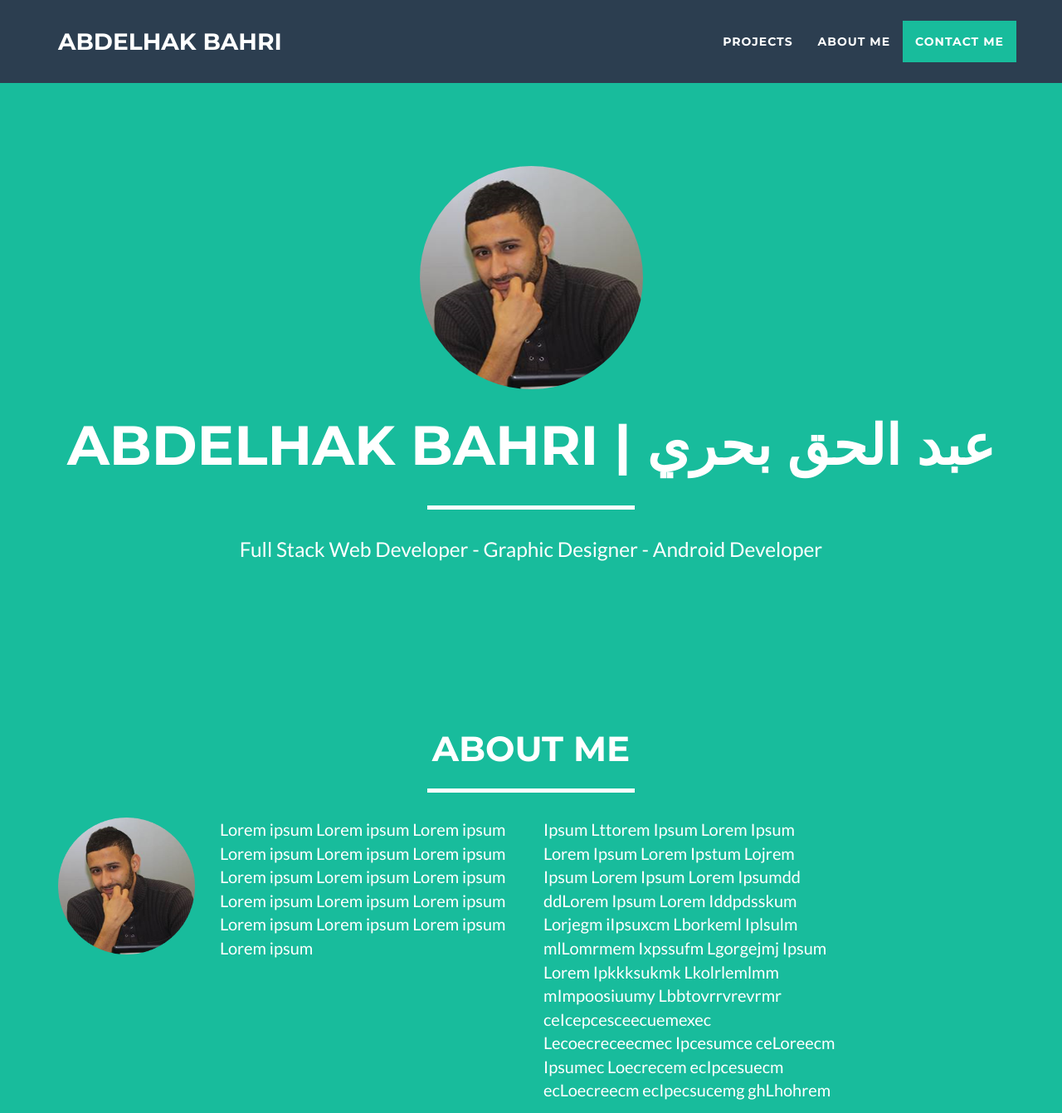
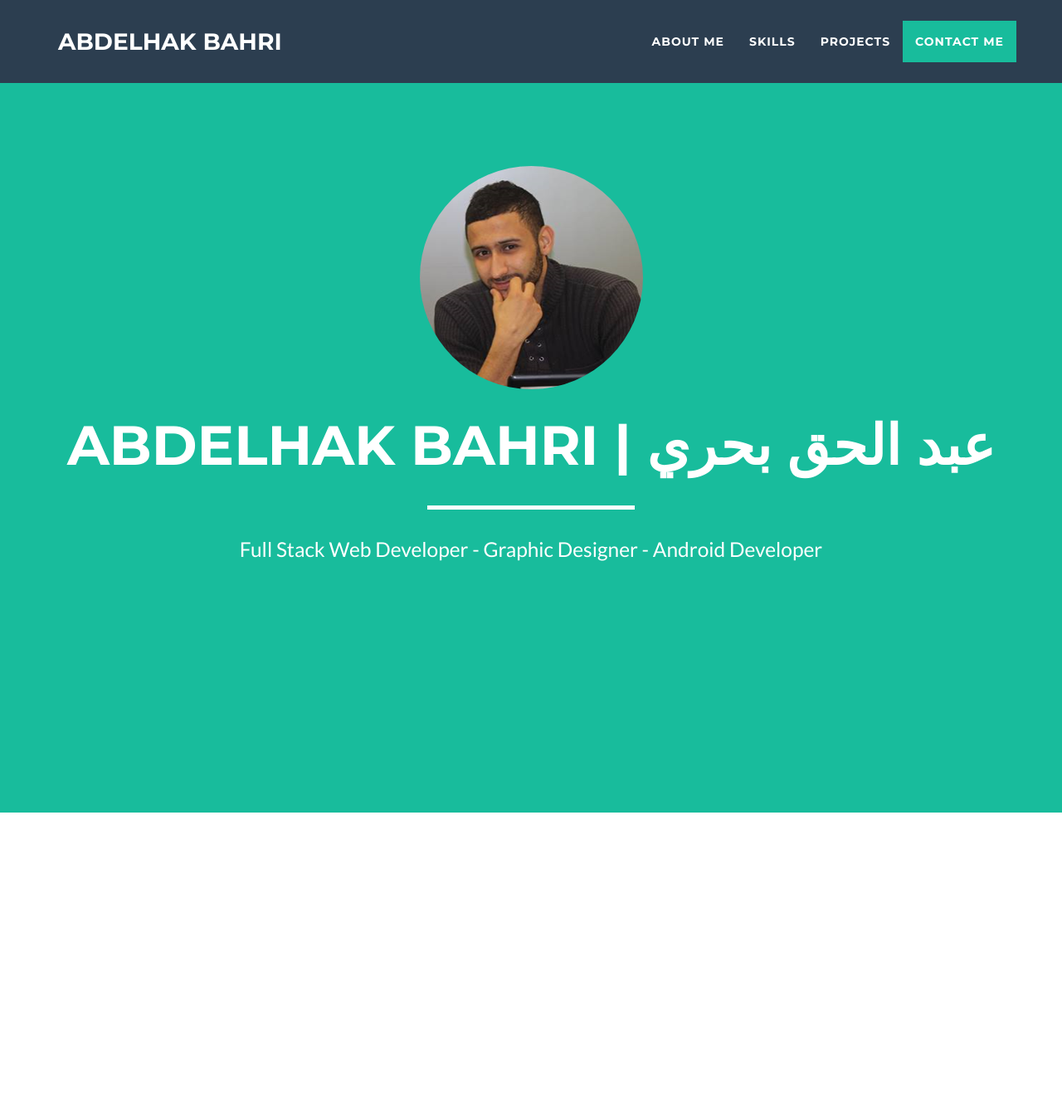
Before and after one commit to Abdelhak-Bahri/Abdelhak-Bahri.github.io, a website: page index.html in a window 1280 px wide. Shown: the top 1341 px of the page at 83% size. Drawn offline with nearby package versions, Linux system fonts and the light colour scheme.

Commit message:
preparing for personnalization

```diff
--- a/index.html
+++ b/index.html
@@ -51,11 +51,15 @@
                         <a href="#page-top"></a>
                     </li>
                     <li class="page-scroll">
+                        <a href="#about">About Me</a>
+                    </li>
+                    <li class="page-scroll">
+                        <a href="#skills">Skills</a>
+                    </li>
+                    <li class="page-scroll">
                         <a href="#portfolio">Projects</a>
                     </li>
-                    <li class="page-scroll">
-                        <a href="#about">About Me</a>
-                    </li>
+
                     <li class="page-scroll">
                         <a href="#contact">Contact Me</a>
                     </li>
@@ -83,7 +87,7 @@
     </header>
 <!-- About Section -->
     <section class="success" id="about">
-        <div class="container">
+        <!--div class="container">
             <div class="row">
                 <div class="col-lg-12 text-center">
                     <h2>About Me</h2>
@@ -102,11 +106,11 @@
                 </div>
 
             </div>
-        </div>
+        </div-->
     </section>
     <!-- Portfolio Grid Section -->
     <section id="portfolio">
-        <div class="container">
+        <!--div class="container">
             <div class="row">
                 <div class="col-lg-12 text-center">
                     <h2>My Projects</h2>
@@ -175,14 +179,14 @@
                     </a>
                 </div>
             </div>
-        </div>
+        </div-->
     </section>
 
 
 
     <!-- Contact Section -->
     <section id="contact">
-        <div class="container">
+        <!--div class="container">
             <div class="row">
                 <div class="col-lg-12 text-center">
                     <h2>Contact Me</h2>
@@ -191,8 +195,7 @@
             </div>
             <div class="row">
                 <div class="col-lg-8 col-lg-offset-2">
-                    <!-- To configure the contact form email address, go to mail/contact_me.php and update the email address in the PHP file on line 19. -->
-                    <!-- The form should work on most web servers, but if the form is not working you may need to configure your web server differently. -->
+
                     <form name="sentMessage" id="contactForm" novalidate>
                         <div class="row control-group">
                             <div class="form-group col-xs-12 floating-label-form-group controls">
@@ -232,7 +235,7 @@
                     </form>
                 </div>
             </div>
-        </div>
+        </div-->
     </section>
 
     <!-- Footer -->
```
Also changed, not shown: google7e65056475865f24.html (added, +1 -0 lines).
